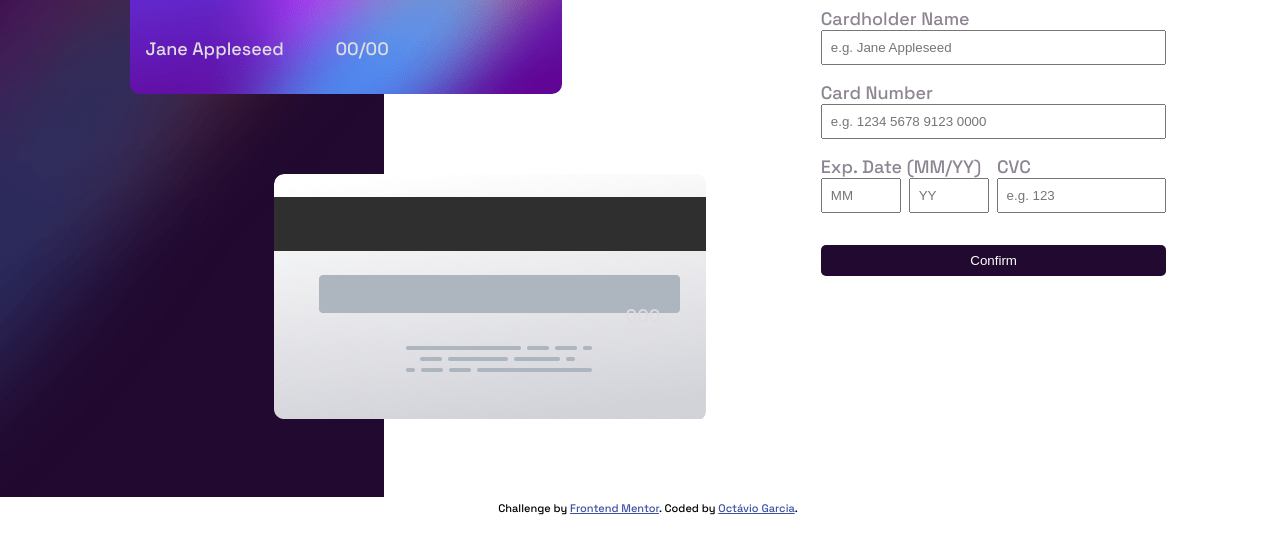
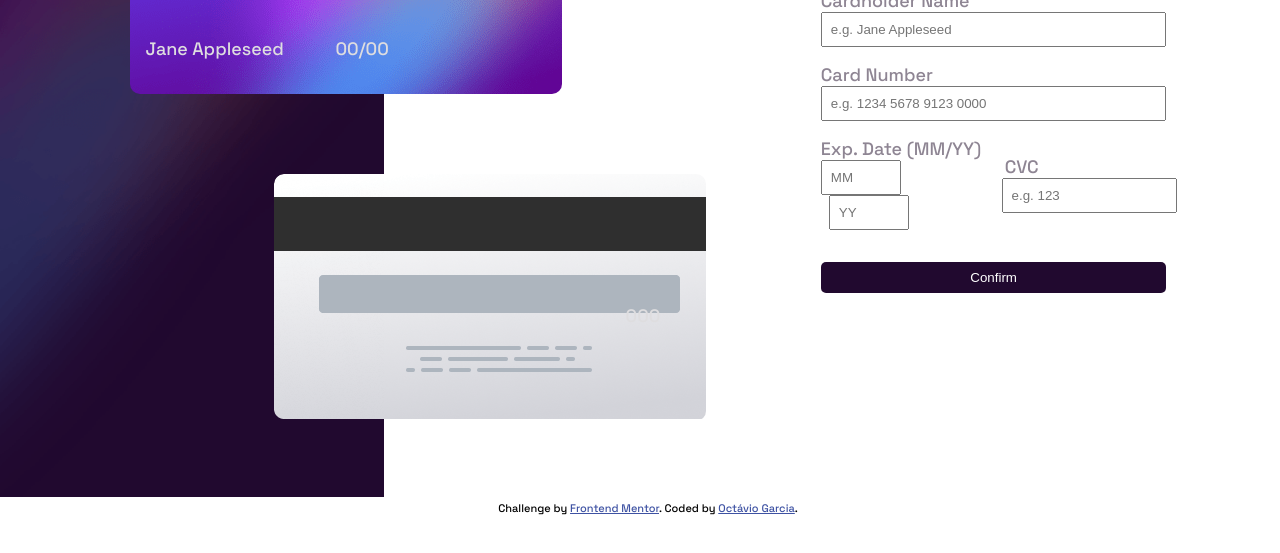
Before and after one commit to oc-garcia/interactive-card-details-form-main, a plain HTML site: page index.html in a window 1280 px wide. Shown: the part 219-772 px from the top of the page. Drawn offline with Linux system fonts and the light colour scheme.

Commit message:
html/css improvements

```diff
--- a/css/style.css
+++ b/css/style.css
@@ -125,37 +125,51 @@ body {
   box-shadow: var(--Linear_gradient);
 }
 
+.flex__container {
+  margin-top: 1rem;
+  display: flex;
+  align-items: center;
+  width: 100%;
+  justify-content: space-between;
+}
+
 .labels {
-  margin-top: 1rem;
+  display: flex;
+  flex-direction: column;
+  width: 100%;
 }
 
 .date__label {
   color: var(--Dark_grayish_violet);
+  width: 100%;
 }
 
 .cvc__label {
   margin-left: 0.7rem;
   color: var(--Dark_grayish_violet);
+  width: 100%;
 }
 
 .inputs {
   display: flex;
+  flex-direction: column;
+  width: 100%;
 }
 
 #form__date-month {
   padding: 0.5rem;
-  width: 20%;
+  width: 35%;
 }
 
 #form__date-year {
   padding: 0.5rem;
-  width: 20%;
+  width: 35%;
   margin-left: 0.5rem;
 }
 
 #form__cvc {
   padding: 0.5rem;
-  width: 50%;
+  width: 90%;
   margin-left: 0.5rem;
 }
 
--- a/index.html
+++ b/index.html
@@ -4,7 +4,7 @@
     <meta charset="UTF-8" />
     <meta name="viewport" content="width=device-width, initial-scale=1.0" />
     <link rel="icon" type="image/png" sizes="32x32" href="./images/favicon-32x32.png" />
-    <link rel="stylesheet" href="css/reset.css">
+    <link rel="stylesheet" href="css/reset.css" />
     <link rel="stylesheet" href="css/style.css" />
     <title>Frontend Mentor | Interactive card details form</title>
   </head>
@@ -30,19 +30,23 @@
         </section>
         <section class="form__container" id="form">
           <label class="form__name-label" for="form__name">Cardholder Name</label>
-          <input type="text" id="form__name" placeholder="e.g. Jane Appleseed" required/>
+          <input type="text" id="form__name" placeholder="e.g. Jane Appleseed" required />
           <span class="form__name-error" id="span__name"></span>
           <label class="form__number-label" for="form__number">Card Number</label>
-          <input type="number" id="form__number" placeholder="e.g. 1234 5678 9123 0000" maxlength="20" required/>
+          <input type="number" id="form__number" placeholder="e.g. 1234 5678 9123 0000" maxlength="20" required />
           <span class="form__name-error" id="span__number"></span>
-          <div class="labels">
-            <label class="date__label">Exp. Date (MM/YY)</label>
-            <label class="cvc__label" for="form__cvc">CVC</label>
-          </div>
-          <div class="inputs">
-            <input type="number" id="form__date-month" placeholder="MM" maxlength="2" min="01" max="12" required/>
-            <input type="number" id="form__date-year" placeholder="YY" maxlength="2" min="22" max="40" required/>
-            <input type="number" id="form__cvc" placeholder="e.g. 123" maxlength="3" required/>
+          <div class="flex__container">
+            <div class="labels">
+              <label class="date__label">Exp. Date (MM/YY)</label>
+              <div class="flex__item">
+                <input type="number" id="form__date-month" placeholder="MM" maxlength="2" min="01" max="12" required />
+                <input type="number" id="form__date-year" placeholder="YY" maxlength="2" min="22" max="40" required />
+              </div>
+            </div>
+            <div class="inputs">
+              <label class="cvc__label" for="form__cvc">CVC</label>
+              <input type="number" id="form__cvc" placeholder="e.g. 123" maxlength="3" required />
+            </div>
           </div>
           <button class="form__submit" type="submit" id="btn__submit">Confirm</button>
         </section>
```
